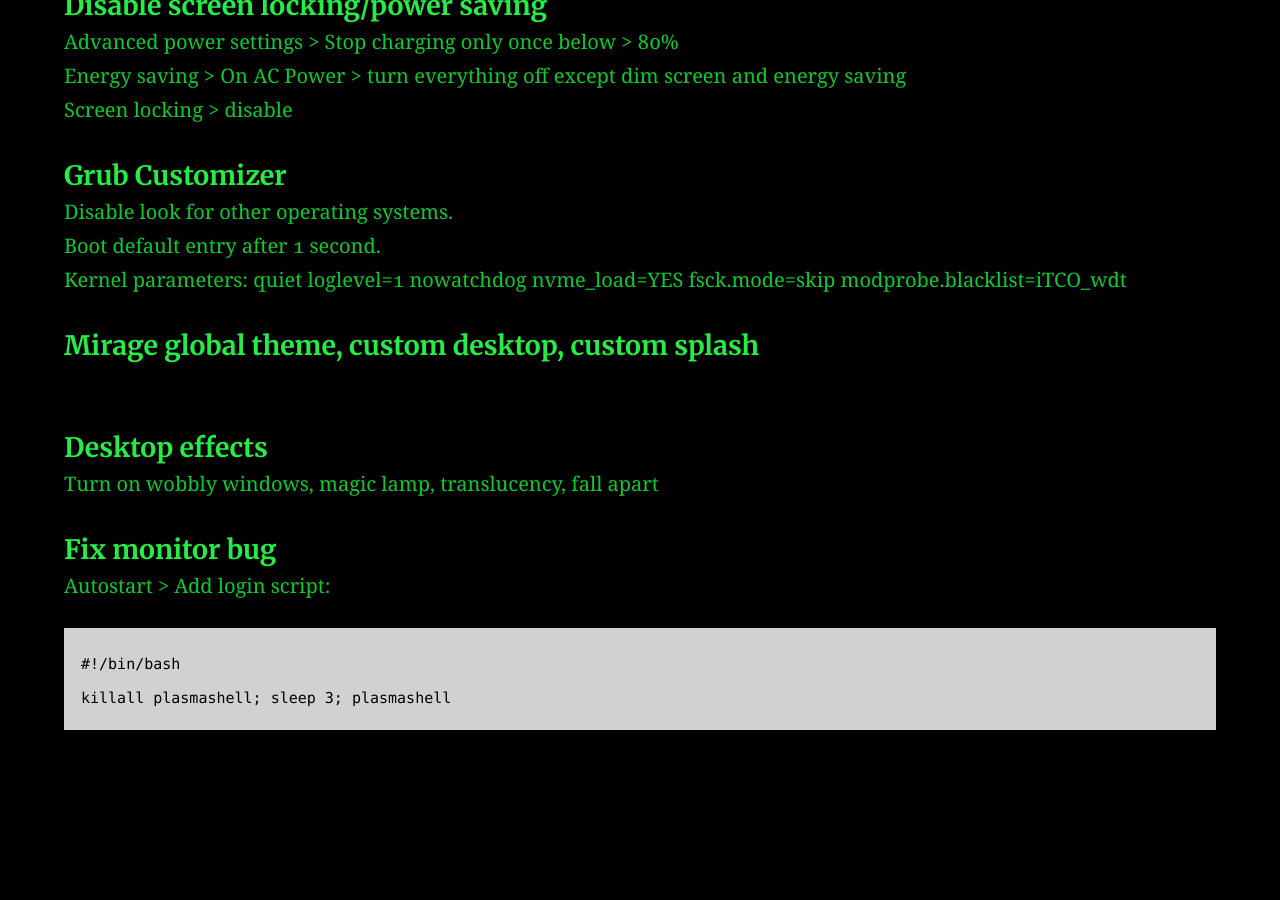
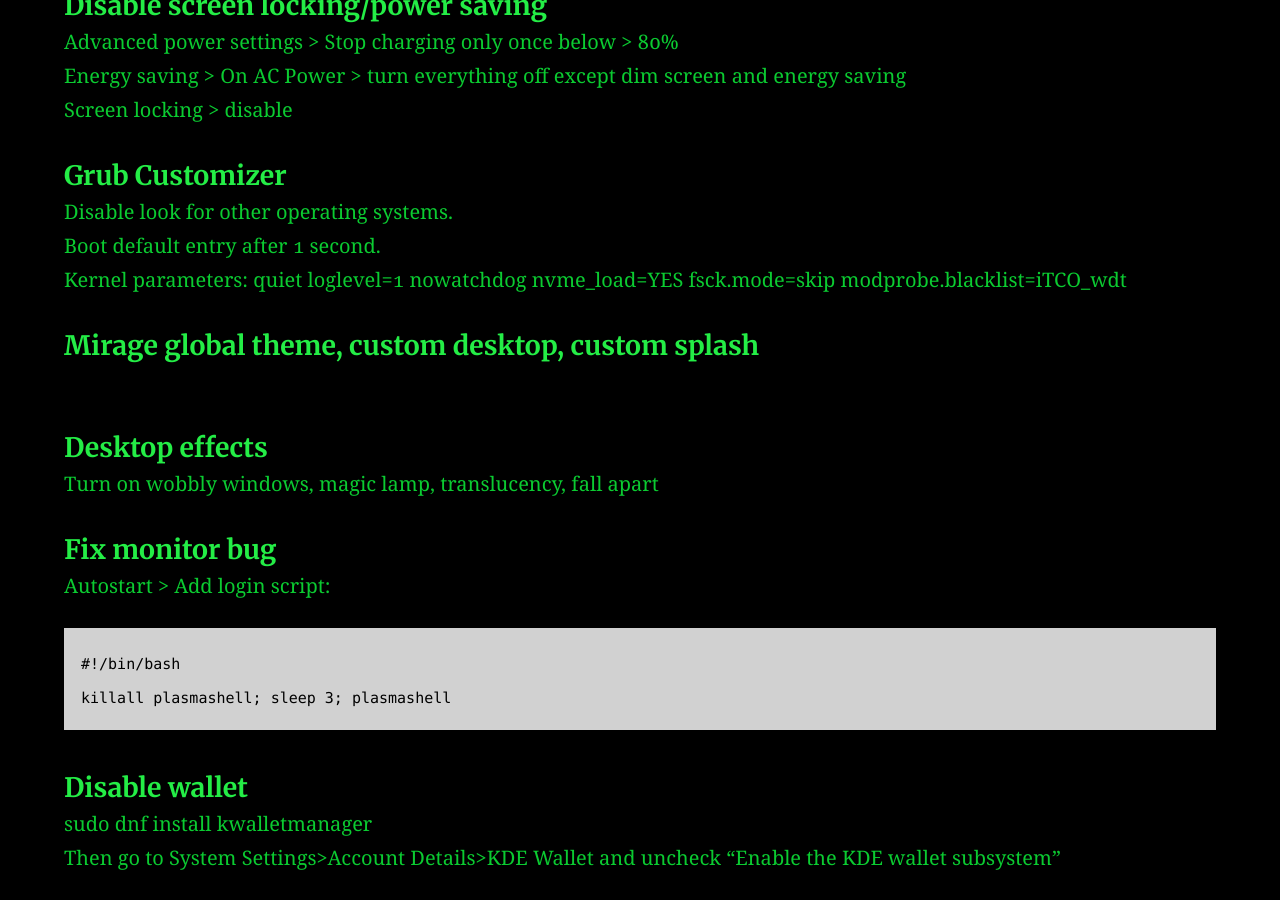
Before and after one commit to AC01010/Connor-McCartney.github.io, a Jekyll site: the page built from _posts/2015-08-27-plasma.md, in a window 1280 px wide and 900 px high, scrolled down 1752 px. Built offline with Jekyll 4.4.1, drawn with Linux system fonts in a browser that asks for light colours; before the commit the page ends 2516 px from its top, so only the background shows below that.

Commit message:
Update 2015-08-27-plasma.md

````diff
--- a/_posts/2015-08-27-plasma.md
+++ b/_posts/2015-08-27-plasma.md
@@ -89,3 +89,8 @@
 #!/bin/bash
 killall plasmashell; sleep 3; plasmashell
 ```
+
+#### Disable wallet
+
+sudo dnf install kwalletmanager <br>
+Then go to System Settings>Account Details>KDE Wallet and uncheck "Enable the KDE wallet subsystem"
````
